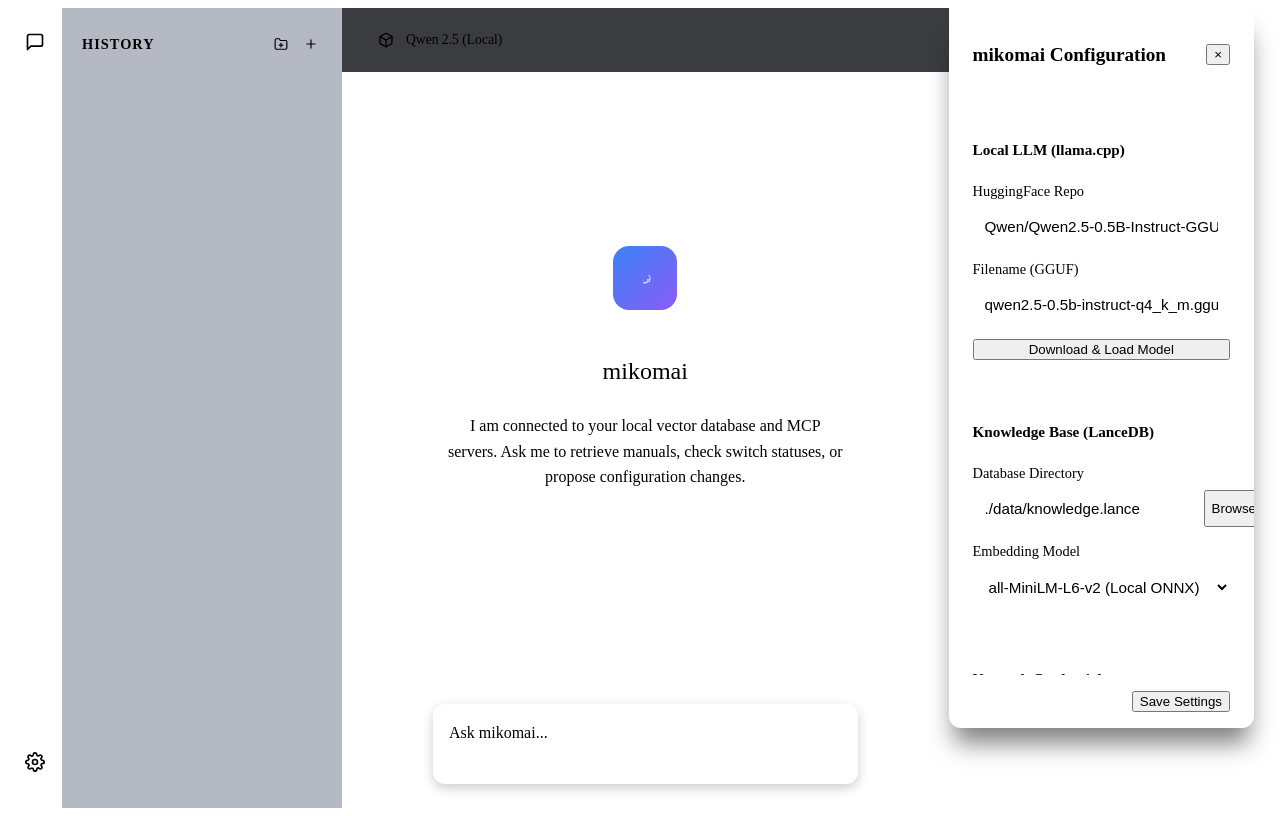
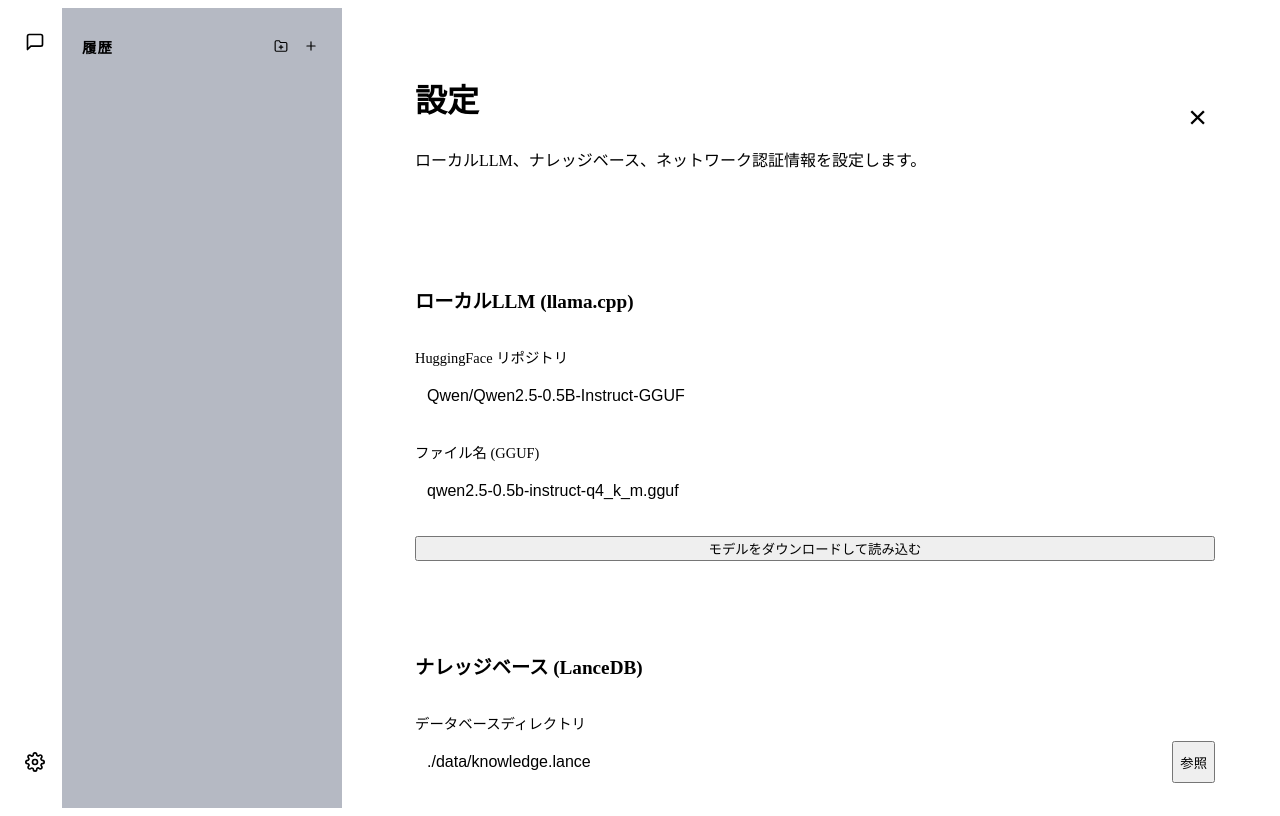
Before and after one commit to kamera25/mikomai, a React (Vite) app: page / in a window 1280 px wide. Both pictures are taken after a click on the element 35 px from the left and 762 px from the top of the page. Built offline with nearby package versions, Linux system fonts and the light colour scheme.

Commit message:
設定画面UIを変更

```diff
--- a/src/App.css
+++ b/src/App.css
@@ -196,6 +196,15 @@
 .icon-button:hover {
   color: var(--text-primary);
   background-color: var(--bg-tertiary);
+}
+
+/* Main Viewport (Grouping Chat and Settings) */
+.main-viewport {
+  flex-grow: 1;
+  display: flex;
+  flex-direction: column;
+  position: relative;
+  overflow: hidden;
 }
 
 /* Main Chat Area */
--- a/src/App.tsx
+++ b/src/App.tsx
@@ -276,10 +276,10 @@ function App() {
       {/* Sidebar (History) */}
       <aside className={`sidebar ${isSidebarOpen ? '' : 'collapsed'}`}>
         <div className="sidebar-header">
-          <h2>History</h2>
+          <h2>履歴</h2>
           <div className="header-actions">
-            <button className="icon-button" title="New Folder" onClick={() => {
-              const folderName = prompt("Folder Name?");
+            <button className="icon-button" title="新規フォルダ" onClick={() => {
+              const folderName = prompt("フォルダ名を入力してください");
               if (folderName) {
                 setHistory(prev => [{
                   id: `folder-${Date.now()}`,
@@ -292,12 +292,12 @@ function App() {
             }}>
               <svg width="14" height="14" viewBox="0 0 24 24" fill="none" stroke="currentColor" strokeWidth="2" strokeLinecap="round" strokeLinejoin="round"><path d="M22 19a2 2 0 0 1-2 2H4a2 2 0 0 1-2-2V5a2 2 0 0 1 2-2h5l2 3h9a2 2 0 0 1 2 2z"></path><line x1="12" y1="11" x2="12" y2="17"></line><line x1="9" y1="14" x2="15" y2="14"></line></svg>
             </button>
-            <button className="icon-button" title="New Chat" onClick={() => {
+            <button className="icon-button" title="新規チャット" onClick={() => {
               const id = `session-${Date.now()}`;
               setHistory(prev => [{
                 id,
                 type: 'session',
-                title: "New Session",
+                title: "新しいセッション",
                 messages: []
               }, ...prev]);
               setActiveSessionId(id);
@@ -313,7 +313,14 @@ function App() {
         </div>
       </aside>
 
-      {/* Main Chat Area */}
+      {/* Main Viewport (Grouping Chat and Settings) */}
+      <div className="main-viewport">
+        {isSettingsOpen ? (
+          <SettingsPanel
+            isOpen={isSettingsOpen}
+            onClose={() => setIsSettingsOpen(false)}
+          />
+        ) : (
           <main className="main-chat">
             {/* Top Header */}
             <header className="chat-header">
@@ -321,7 +328,7 @@ function App() {
 
                 <div className="model-selector">
                   <svg width="16" height="16" viewBox="0 0 24 24" fill="none" stroke="currentColor" strokeWidth="2" strokeLinecap="round" strokeLinejoin="round"><path d="M21 16V8a2 2 0 0 0-1-1.73l-7-4a2 2 0 0 0-2 0l-7 4A2 2 0 0 0 3 8v8a2 2 0 0 0 1 1.73l7 4a2 2 0 0 0 2 0l7-4A2 2 0 0 0 21 16z"></path><polyline points="3.27 6.96 12 12.01 20.73 6.96"></polyline><line x1="12" y1="22.08" x2="12" y2="12"></line></svg>
-              <span>Qwen 2.5 (Local)</span>
+                  <span>Qwen 2.5 (ローカル)</span>
                 </div>
               </div>
             </header>
@@ -338,7 +345,7 @@ function App() {
                     </svg>
                 </div>
                 <h3>mikomai</h3>
-              <p>I am connected to your local vector database and MCP servers. Ask me to retrieve manuals, check switch statuses, or propose configuration changes.</p>
+                <p>ローカルのベクトルデータベースとMCPサーバーに接続しています。マニュアルの取得、スイッチの状態確認、構成変更の提案などをお申し付けください。</p>
               </div>
             ) : (
               messages.map((msg, idx) => (
@@ -364,7 +371,7 @@ function App() {
               <textarea
                 ref={textareaRef}
                 className="chat-input"
-              placeholder="Ask mikomai..."
+                placeholder="mikomaiに質問する..."
                 value={input}
                 onChange={(e) => setInput(e.target.value)}
                 rows={1}
@@ -383,11 +390,8 @@ function App() {
             </div>
           </div>
         </main>
-
-      <SettingsPanel
-        isOpen={isSettingsOpen}
-        onClose={() => setIsSettingsOpen(false)}
-      />
+        )}
+      </div>
     </div>
   );
 }
--- a/src/components/SettingsPanel.css
+++ b/src/components/SettingsPanel.css
@@ -1,55 +1,73 @@
-.settings-panel {
-  background-color: var(--bg-secondary);
-  border: 1px solid var(--border-color);
-  border-radius: 12px;
-  width: 90%;
-  max-width: 500px;
-  max-height: 90vh;
+.settings-full-overlay {
+  width: 100%;
+  height: 100%;
+  background-color: var(--bg-primary);
+  z-index: 1000;
   display: flex;
   flex-direction: column;
-  box-shadow: 0 20px 25px -5px rgba(0, 0, 0, 0.5);
-  animation: slideInRight 0.3s cubic-bezier(0.16, 1, 0.3, 1);
-  /* Optionally make it a slide out drawer instead of center modal by uncommenting below */
-  /* position: absolute; right: 0; top: 0; height: 100vh; max-height: 100vh; border-radius: 0; border-left: 1px solid var(--border-color); */
+  overflow-y: auto;
+  animation: fadeIn 0.3s ease-out;
 }
 
-@keyframes slideInRight {
-  from { opacity: 0; transform: translateX(20px); }
-  to { opacity: 1; transform: translateX(0); }
+.settings-panel {
+  flex-grow: 1;
+  display: flex;
+  flex-direction: column;
+  width: 100%;
 }
 
 .settings-header {
-  padding: 20px 24px;
+  padding: 40px 24px;
   border-bottom: 1px solid var(--border-color);
+  display: flex;
+  justify-content: center;
+}
+
+.settings-header-content {
   display: flex;
   align-items: center;
   justify-content: space-between;
+  width: 100%;
+  max-width: 800px;
 }
 
 .settings-header h2 {
-  font-size: 1.2rem;
-  font-weight: 600;
+  font-size: 2rem;
+  font-weight: 700;
   color: var(--text-primary);
 }
 
+.settings-header p {
+  color: var(--text-secondary);
+  margin-top: 4px;
+}
+
 .settings-body {
-  padding: 24px;
-  overflow-y: auto;
+  padding: 40px 24px;
   display: flex;
   flex-direction: column;
-  gap: 32px;
+  gap: 48px;
+  max-width: 800px;
+  width: 100%;
+  margin: 0 auto;
+}
+
+.settings-group {
+  display: flex;
+  flex-direction: column;
 }
 
 .settings-group h3 {
-  font-size: 0.95rem;
+  font-size: 1.2rem;
+  font-weight: 600;
   color: var(--accent-color);
-  margin-bottom: 16px;
+  margin-bottom: 24px;
+  padding-bottom: 8px;
   border-bottom: 1px solid var(--border-color);
-  padding-bottom: 8px;
 }
 
 .form-control {
-  margin-bottom: 16px;
+  margin-bottom: 24px;
   display: flex;
   flex-direction: column;
   gap: 8px;
@@ -64,13 +82,12 @@
 .form-control input[type="text"],
 .form-control input[type="password"],
 .form-control select {
-  background-color: var(--bg-tertiary);
+  background-color: var(--bg-secondary);
   border: 1px solid var(--border-color);
   color: var(--text-primary);
-  padding: 10px 12px;
-  border-radius: 6px;
-  font-size: 0.95rem;
-  transition: border-color 0.2s;
+  padding: 12px;
+  border-radius: 8px;
+  font-size: 1rem;
 }
 
 .form-control input:focus,
@@ -88,18 +105,41 @@
   flex-grow: 1;
 }
 
-.form-control small {
-  font-size: 0.8rem;
-  color: var(--text-muted);
+.settings-footer {
+  padding: 40px 24px 80px;
+  display: flex;
+  justify-content: center;
 }
 
-.form-control .warning-text {
-  color: var(--warning);
+.settings-footer-content {
+  display: flex;
+  justify-content: flex-end;
+  width: 100%;
+  max-width: 800px;
 }
 
-.settings-footer {
-  padding: 16px 24px;
-  border-top: 1px solid var(--border-color);
-  display: flex;
-  justify-content: flex-end;
+.close-button {
+  background: transparent;
+  border: none;
+  color: var(--text-muted);
+  font-size: 2rem;
+  cursor: pointer;
+  padding: 8px;
 }
+
+.close-button:hover {
+  color: var(--text-primary);
+}
+
+.status-text {
+  font-size: 0.85rem;
+  padding: 8px;
+  border-radius: 4px;
+  background-color: var(--bg-secondary);
+}
+
+.warning-text {
+  color: var(--warning);
+  font-size: 0.85rem;
+  margin-top: 8px;
+}
--- a/src/components/SettingsPanel.tsx
+++ b/src/components/SettingsPanel.tsx
@@ -40,22 +40,27 @@ export const SettingsPanel: React.FC<SettingsPanelProps> = ({ isOpen, onClose })
   if (!isOpen) return null;
 
   return (
-    <div className="settings-overlay">
+    <div className="settings-full-overlay">
       <div className="settings-panel">
-        <div className="settings-header">
-          <h2>mikomai Configuration</h2>
-          <button className="close-button" onClick={onClose}>&times;</button>
-        </div>
+        <header className="settings-header">
+          <div className="settings-header-content">
+            <div>
+              <h2>設定</h2>
+              <p>ローカルLLM、ナレッジベース、ネットワーク認証情報を設定します。</p>
+            </div>
+            <button className="close-button" onClick={onClose} title="設定を閉じる">&times;</button>
+          </div>
+        </header>
 
         <div className="settings-body">
-          <div className="settings-group">
-            <h3>Local LLM (llama.cpp)</h3>
+          <section className="settings-group">
+            <h3>ローカルLLM (llama.cpp)</h3>
             <div className="form-control">
-              <label>HuggingFace Repo</label>
+              <label>HuggingFace リポジトリ</label>
               <input type="text" value={modelPath} onChange={e => setModelPath(e.target.value)} placeholder="Qwen/Qwen2.5-0.5B-Instruct-GGUF" />
             </div>
             <div className="form-control">
-              <label>Filename (GGUF)</label>
+              <label>ファイル名 (GGUF)</label>
               <input type="text" value={modelFilename} onChange={e => setModelFilename(e.target.value)} placeholder="qwen2.5-0.5b-instruct-q4_k_m.gguf" />
             </div>
             <div className="form-control">
@@ -64,47 +69,49 @@ export const SettingsPanel: React.FC<SettingsPanelProps> = ({ isOpen, onClose })
                 onClick={handleDownloadAndLoad}
                 disabled={isLoading}
               >
-                {isLoading ? "Downloading..." : "Download & Load Model"}
+                {isLoading ? "ダウンロード中..." : "モデルをダウンロードして読み込む"}
               </button>
-              {downloadStatus && <small className="status-text" style={{ marginTop: '8px', color: downloadStatus.startsWith('Error') ? 'var(--danger)' : 'var(--success)' }}>{downloadStatus}</small>}
+              {downloadStatus && <div className="status-text" style={{ marginTop: '12px', color: downloadStatus.startsWith('Error') ? 'var(--danger)' : 'var(--success)' }}>{downloadStatus}</div>}
             </div>
-          </div>
+          </section>
 
-          <div className="settings-group">
-            <h3>Knowledge Base (LanceDB)</h3>
+          <section className="settings-group">
+            <h3>ナレッジベース (LanceDB)</h3>
             <div className="form-control">
-              <label>Database Directory</label>
+              <label>データベースディレクトリ</label>
               <div className="input-with-button">
                 <input type="text" placeholder="/path/to/lancedb" defaultValue="./data/knowledge.lance" />
-                <button className="btn btn-secondary">Browse</button>
+                <button className="btn btn-secondary">参照</button>
               </div>
             </div>
             <div className="form-control">
-              <label>Embedding Model</label>
+              <label>埋め込みモデル</label>
               <select>
-                <option>all-MiniLM-L6-v2 (Local ONNX)</option>
-                <option>bge-base-en-v1.5 (Local ONNX)</option>
+                <option>all-MiniLM-L6-v2 (ローカル ONNX)</option>
+                <option>bge-base-en-v1.5 (ローカル ONNX)</option>
               </select>
             </div>
-          </div>
+          </section>
 
-          <div className="settings-group">
-            <h3>Network Credentials</h3>
+          <section className="settings-group">
+            <h3>ネットワーク認証情報</h3>
             <div className="form-control">
-              <label>Default Username</label>
+              <label>デフォルトユーザー名</label>
               <input type="text" placeholder="admin" />
             </div>
             <div className="form-control">
-              <label>Default Password</label>
+              <label>デフォルトパスワード</label>
               <input type="password" placeholder="••••••••" />
             </div>
-            <small className="warning-text">Credentials are stored locally in the secure enclave.</small>
-          </div>
+            <p className="warning-text">認証情報はローカルのセキュアエンクレーブに保存されます。</p>
+          </section>
         </div>
 
-        <div className="settings-footer">
-          <button className="btn btn-primary" onClick={onClose}>Save Settings</button>
-        </div>
+        <footer className="settings-footer">
+          <div className="settings-footer-content">
+            <button className="btn btn-primary" onClick={onClose} style={{ padding: '12px 24px', fontSize: '1rem' }}>保存して終了</button>
+          </div>
+        </footer>
       </div>
     </div>
   );
--- a/src/index.css
+++ b/src/index.css
@@ -14,7 +14,7 @@
 
   --border-color: #272d38;
 
-  --font-family: 'Inter', 'Roboto', sans-serif;
+  --font-family: 'Hiragino Sans', 'Hiragino Kaku Gothic ProN', 'Meiryo', 'Yu Gothic', sans-serif;
 
   --danger: #ef4444;
   --success: #10b981;
```
Lines whose indentation alone changed are shown as unchanged.
